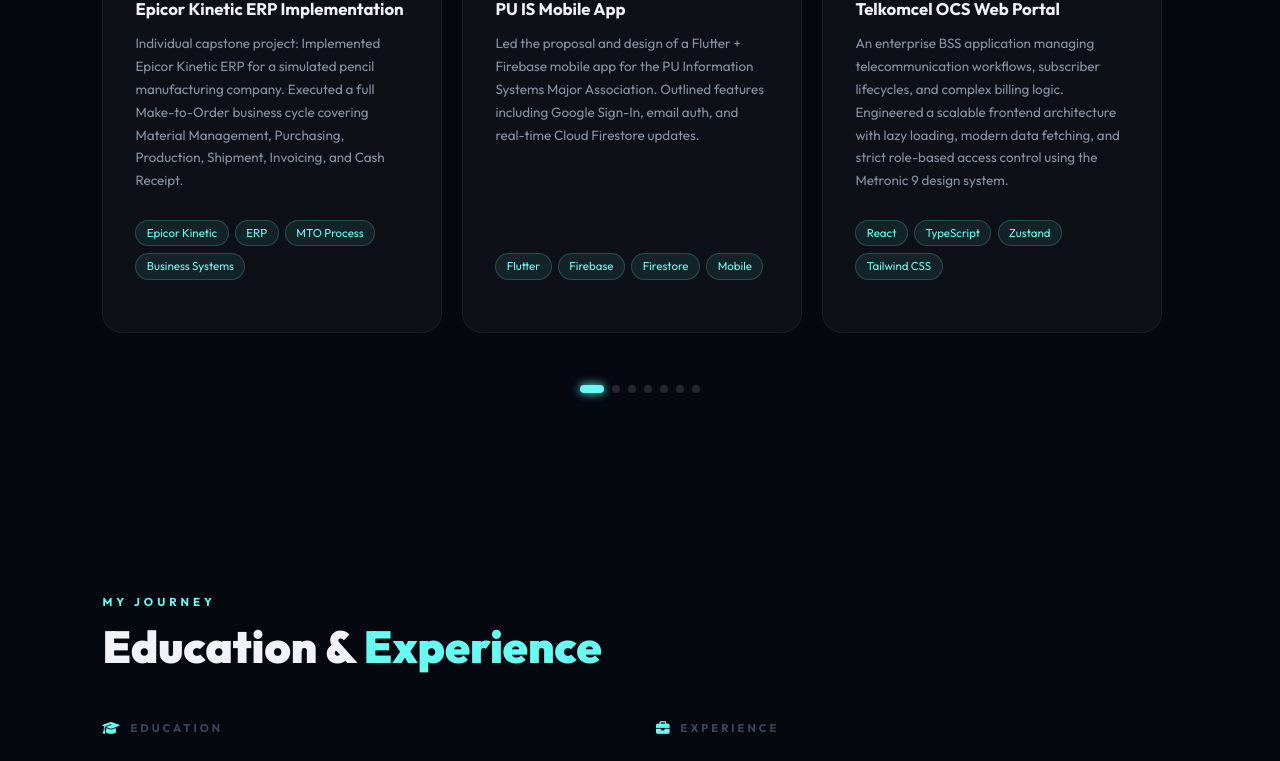
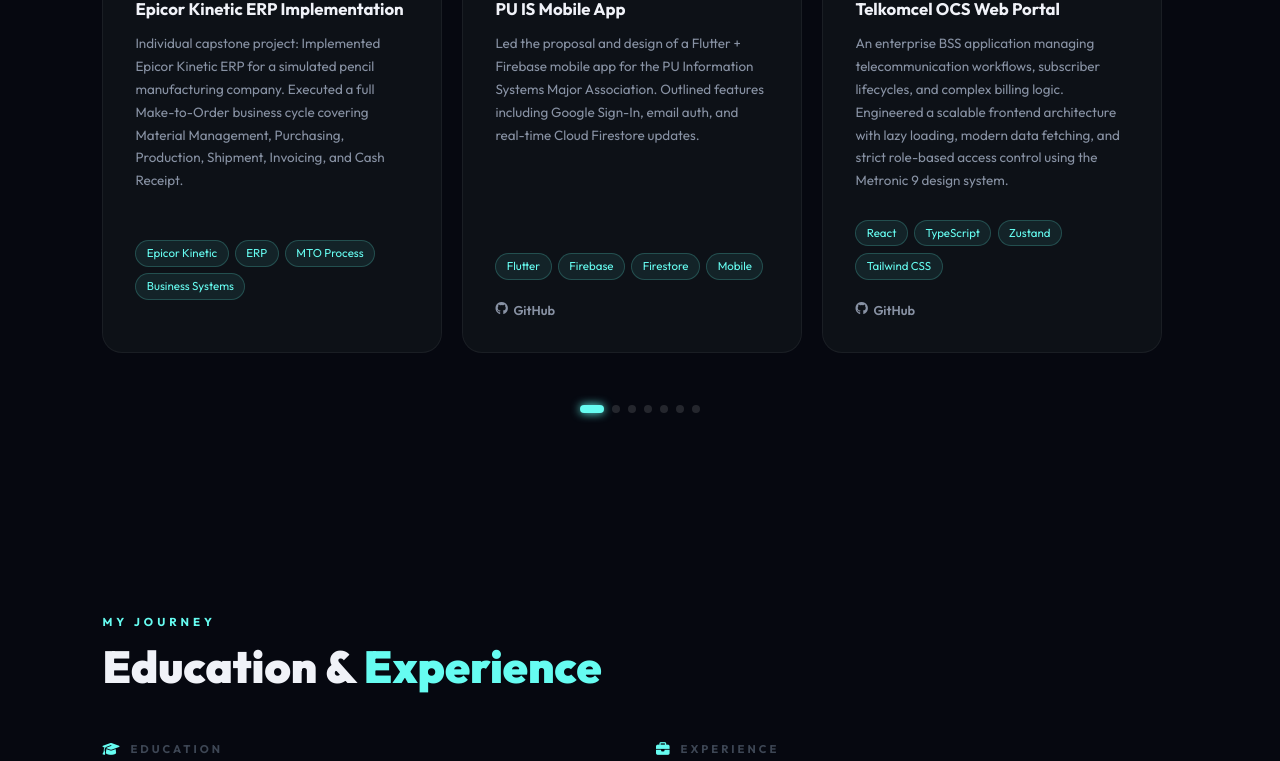
Before and after one commit to JSaldanha01/JSaldanha, a React (Vite) app: page / in a window 1280 px wide. Shown: the part 3067-3828 px from the top of the page. Built offline with nearby package versions, Linux system fonts and the light colour scheme.

Commit message:
add jsu-ums live demo linnk

```diff
--- a/src/components/Home.jsx
+++ b/src/components/Home.jsx
@@ -319,6 +319,20 @@
                     <span key={tag} className="tag">{tag}</span>
                   ))}
                 </div>
+                {project.links && (project.links.github || project.links.live) && (
+                  <div className="project-links-row">
+                    {project.links.github && (
+                      <a href={project.links.github} target="_blank" rel="noopener noreferrer" className="project-link-btn">
+                        <i className="fab fa-github"></i> GitHub
+                      </a>
+                    )}
+                    {project.links.live && (
+                      <a href={project.links.live} target="_blank" rel="noopener noreferrer" className="project-link-btn" style={{ color: '#38bdf8' }}>
+                        <i className="fas fa-external-link-alt"></i> {t('projects.liveDemo', { defaultValue: 'Live Demo' })}
+                      </a>
+                    )}
+                  </div>
+                )}
               </div>
             ))}
           </div>
--- a/src/data.js
+++ b/src/data.js
@@ -57,7 +57,7 @@
       title: "João Saldanha University Management System (JSU-UMS)",
       description: "Capstone Final Project: A comprehensive full-stack educational platform for academic administration. Built with Laravel 11 and deployed on a secure LEMP stack cloud VPS. Features automated CI/CD, real-time observability via Prometheus/Grafana, and high-performance background processing.",
       tags: ["Laravel", "LEMP Stack", "CI/CD", "Prometheus"],
-      links: { github: "https://github.com" },
+      links: { github: "https://github.com", live: "https://staging.jsaldanha.com" },
       icon: "fas fa-graduation-cap"
     },
     {
```
